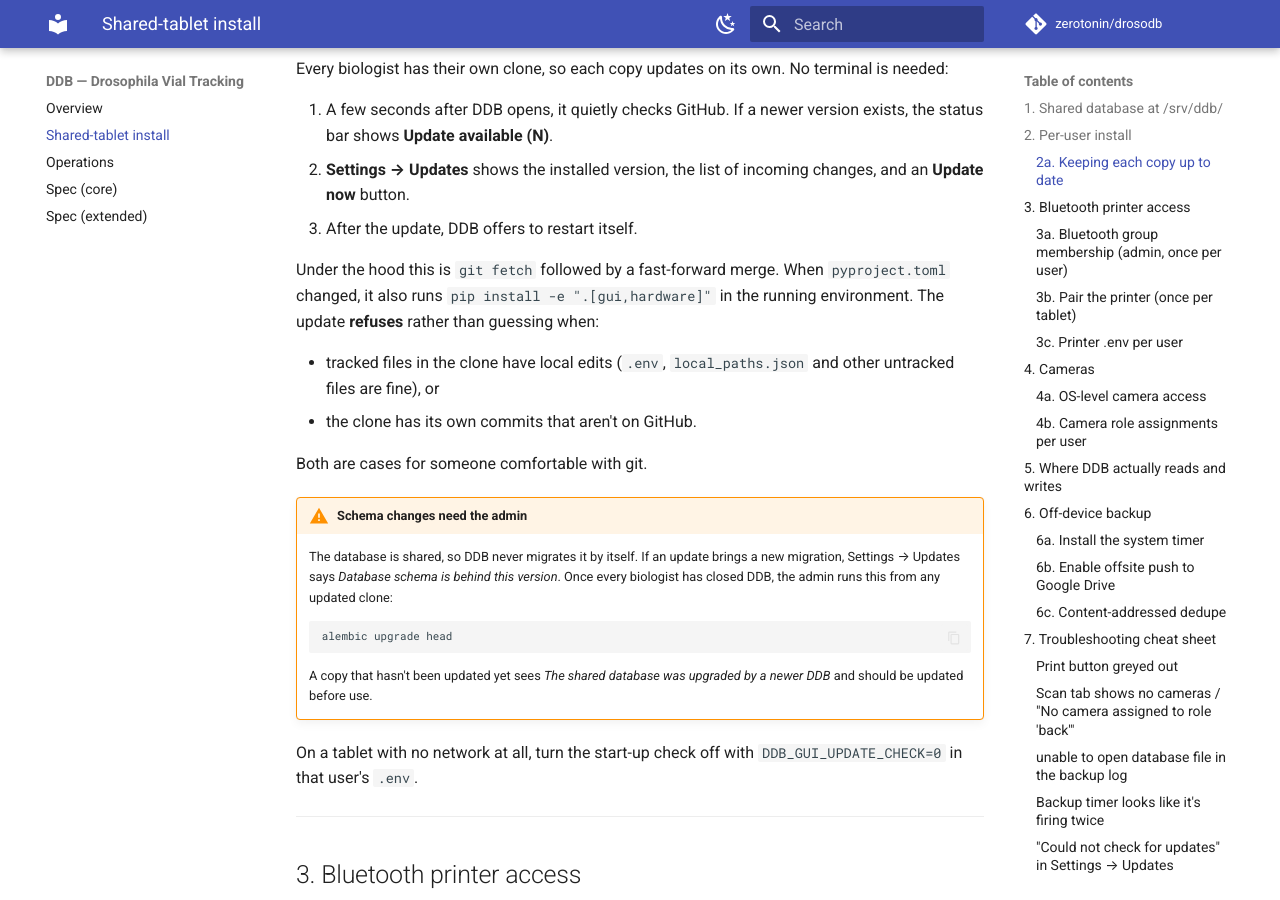
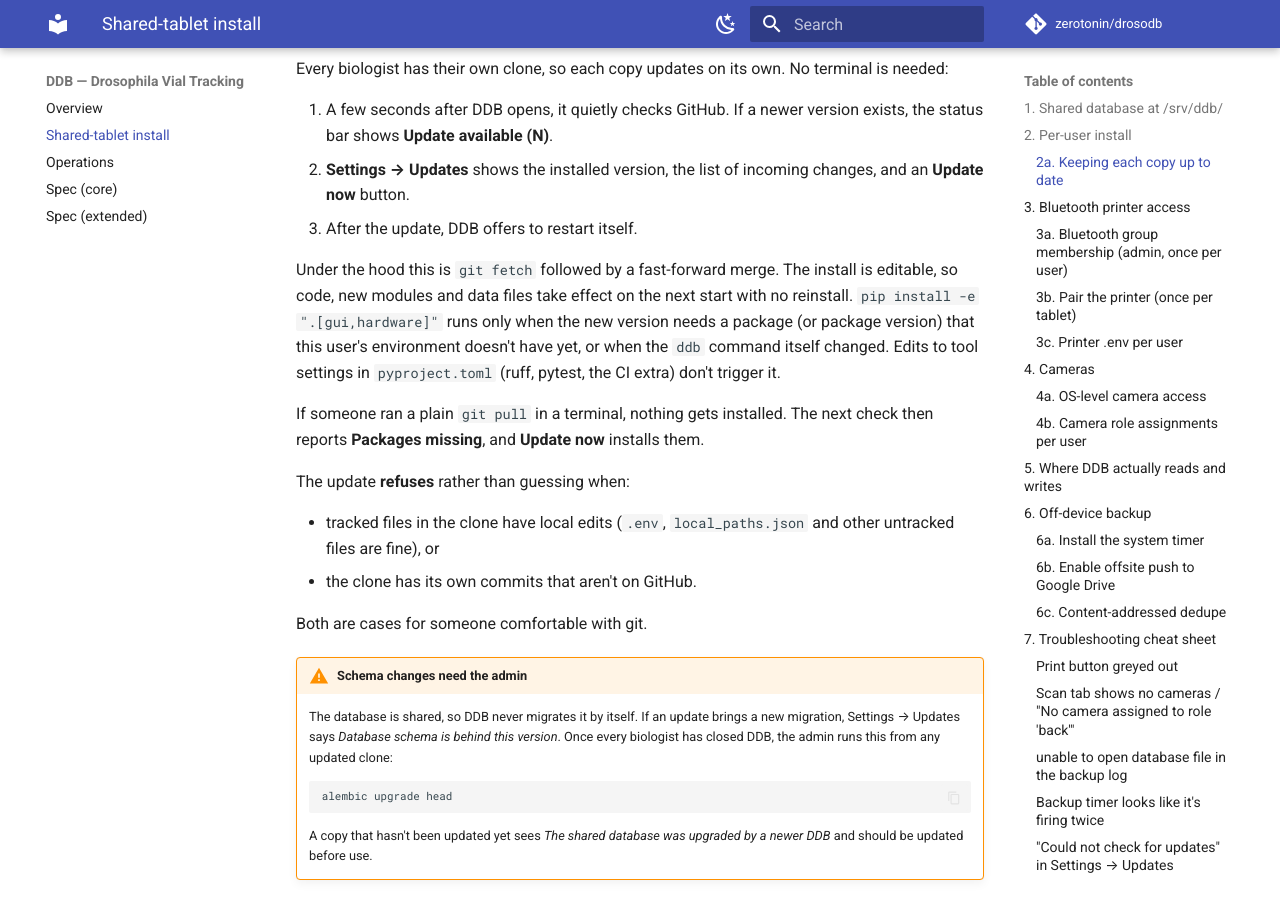
Before and after one commit to zerotonin/drosodb, an MkDocs documentation site: the page built from docs/shared_tablet.md, in a window 1280 px wide and 900 px high, scrolled down 2405 px. Built offline with MkDocs 1.6.1 and Material for MkDocs 9.7.7, drawn with Linux system fonts in a browser that asks for light colours; comment, search, counter and statistics services are not loaded.

Commit message:
docs(shared-tablet): when an update reinstalls packages
Corrects §2a: a reinstall happens only when the new version needs a
package this environment lacks or the ddb command changed, not on every
pyproject.toml edit. Notes that a terminal `git pull` is caught by the
next check as "Packages missing".

```diff
--- a/docs/shared_tablet.md
+++ b/docs/shared_tablet.md
@@ -119,10 +119,19 @@ No terminal is needed:
    incoming changes, and an **Update now** button.
 3. After the update, DDB offers to restart itself.
 
-Under the hood this is `git fetch` followed by a fast-forward merge. When
-`pyproject.toml` changed, it also runs `pip install -e ".[gui,hardware]"`
-in the running environment. The update **refuses** rather than guessing
-when:
+Under the hood this is `git fetch` followed by a fast-forward merge. The
+install is editable, so code, new modules and data files take effect on
+the next start with no reinstall. `pip install -e ".[gui,hardware]"` runs
+only when the new version needs a package (or package version) that this
+user's environment doesn't have yet, or when the `ddb` command itself
+changed. Edits to tool settings in `pyproject.toml` (ruff, pytest, the CI
+extra) don't trigger it.
+
+If someone ran a plain `git pull` in a terminal, nothing gets installed.
+The next check then reports **Packages missing**, and **Update now**
+installs them.
+
+The update **refuses** rather than guessing when:
 
 - tracked files in the clone have local edits (`.env`,
   `local_paths.json` and other untracked files are fine), or
```
